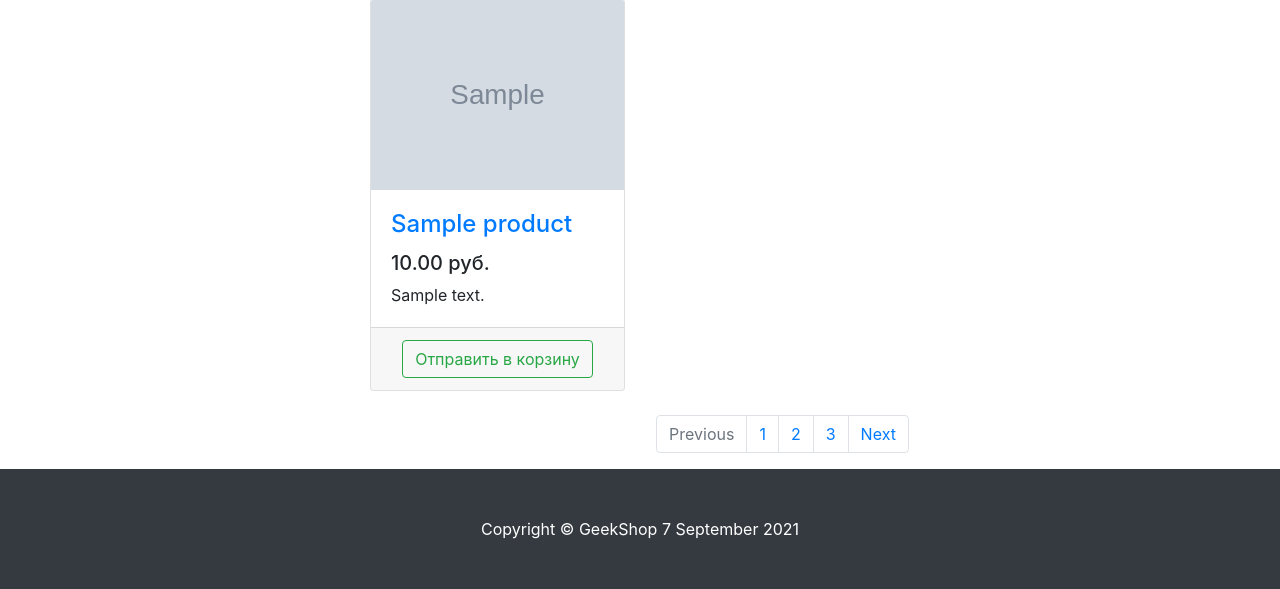
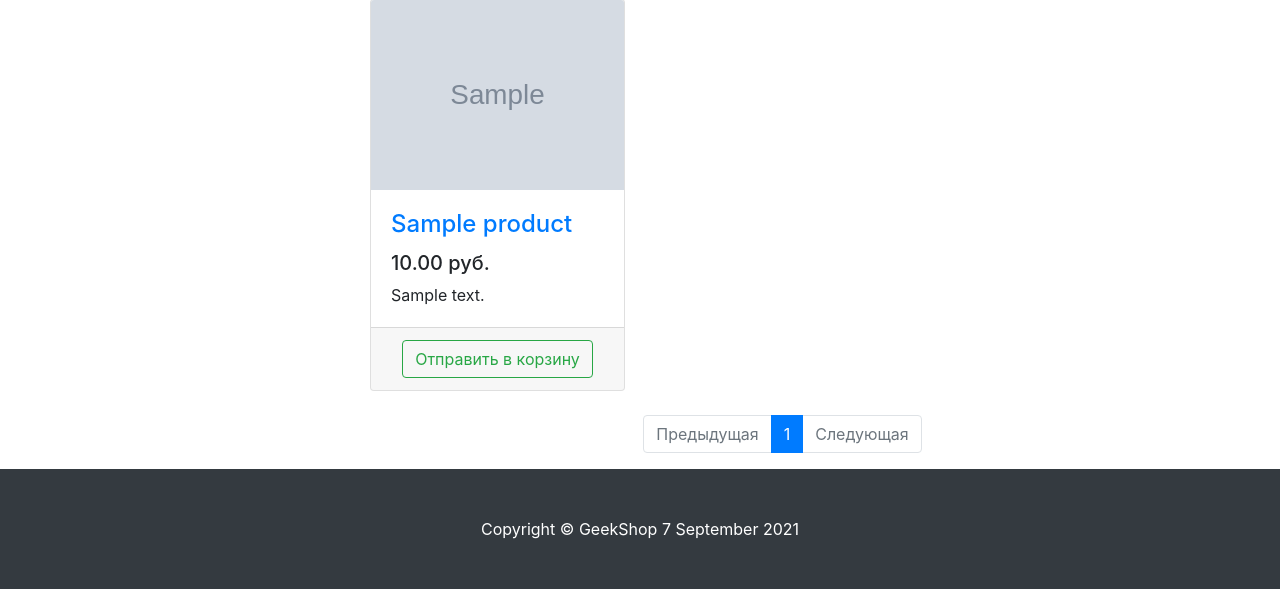
Before and after one commit to TatianaKudryavtseva/geekshop, a Django app: page /products/ in a window 1280 px wide. Shown: the part 600-1189 px from the top of the page. Run offline with Django 3.2, Linux system fonts and the light colour scheme; tables that the repository leaves empty hold one stand-in row (values such as "Sample post"); grey boxes marked "Sample" are stand-in pictures; parts of the project's set-up code (start-up, migrations or seed data) failed here and were passed over; some libraries are stand-ins or nearby versions.

Commit message:
организован постраничный вывод

```diff
--- a/products/templates/products/products.html
+++ b/products/templates/products/products.html
@@ -76,14 +76,20 @@
 
             <nav aria-label="Page navigation example">
                 <ul class="pagination justify-content-center">
-                    <li class="page-item disabled">
-                        <a class="page-link" href="#" tabindex="-1" aria-disabled="true">Previous</a>
+                    <li class="page-item {% if not products.has_previous %} disabled {% endif %}">
+                        <a class="page-link"
+                           href="{% if products.has_previous %} {% url 'products:page' products.previous_page_number%} {% else %} # {% endif %}"
+                           tabindex="-1" aria-disabled="true">Предыдущая</a>
                     </li>
-                    <li class="page-item"><a class="page-link" href="#">1</a></li>
-                    <li class="page-item"><a class="page-link" href="#">2</a></li>
-                    <li class="page-item"><a class="page-link" href="#">3</a></li>
-                    <li class="page-item">
-                        <a class="page-link" href="#">Next</a>
+                    {% for page in products.paginator.page_range %}
+                        {% if products.number == page %}
+                            <li class="page-item active"><a class="page-link" href="{% url 'products:page' page %}">{{ page }}</a></li>
+                        {% else %}
+                            <li class="page-item"><a class="page-link" href="{% url 'products:page' page %}">{{ page }}</a></li>
+                        {% endif %}
+                    {% endfor %}
+                    <li class="page-item {% if not products.has_next %} disabled {% endif %}">
+                        <a class="page-link" href="{% if products.has_next %} {% url 'products:page' products.next_page_number %}{% else %} # {% endif %}">Следующая</a>
                     </li>
                 </ul>
             </nav>
--- a/products/urls.py
+++ b/products/urls.py
@@ -6,5 +6,6 @@ app_name = 'products'
 
 urlpatterns = [
     path('', products, name='product'),
-    path('<int:category_id>/', products, name='category')
+    path('<int:category_id>/', products, name='category'),
+    path('page/<int:page>', products, name='page')
 ]
--- a/products/views.py
+++ b/products/views.py
@@ -1,6 +1,7 @@
 from products.models import Product, ProductCategory
 
 from django.shortcuts import render
+from django.core.paginator import Paginator,EmptyPage, PageNotAnInteger
 
 
 def index(request):
@@ -8,8 +9,15 @@ def index(request):
     return render(request, 'products/index.html', context)
 
 
-def products(request, category_id=None):
+def products(request, category_id=None, page=1):
     context = {'title': 'GeekShop - Каталог', 'header': 'GeekShop', 'categories': ProductCategory.objects.all()}
     products = Product.objects.filter(category_id=category_id) if category_id else Product.objects.all()
-    context['products'] = products
+    paginator = Paginator(products, per_page=3)
+    try:
+        products_paginator = paginator.page(page)
+    except PageNotAnInteger:
+        products_paginator = paginator.page(1)
+    except EmptyPage:
+        products_paginator = paginator.page(paginator.num_pages)
+    context['products'] = products_paginator
     return render(request, 'products/products.html', context)
```
